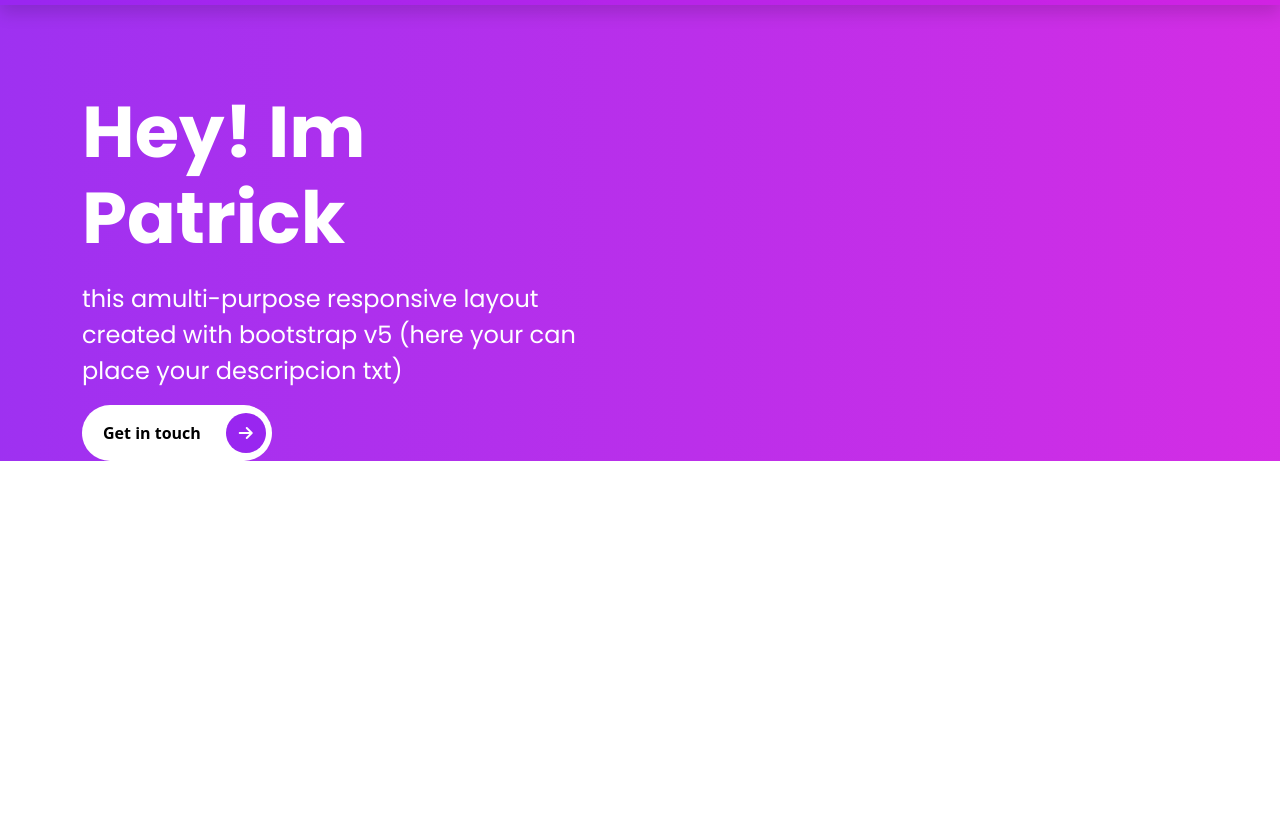
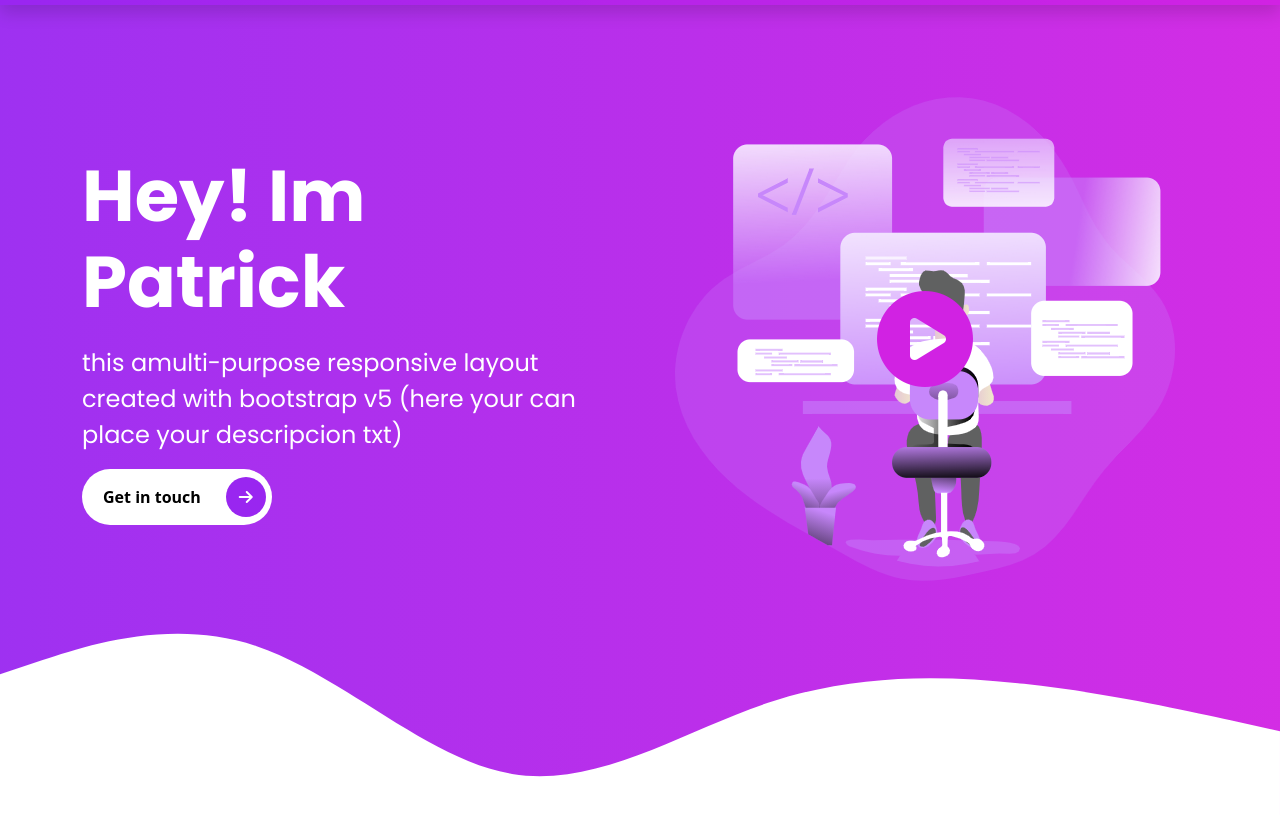
Before and after one commit to brandonOrellana/pagina-bootstrap, a website: page index.html in a window 1280 px wide. Shown: the part 71-886 px from the top of the page. Before the commit the page ends 800 px from the top, so only its background shows below. Drawn offline with Linux system fonts and the light colour scheme.

Commit message:
feat:section without animation

```diff
--- a/index.html
+++ b/index.html
@@ -59,9 +59,20 @@
                 </span>
               </button>
             </div>
-            <div class="col-md-6 intros"></div>
+            <div class="col-md-6 intros text-center">
+              <div class="video-box">
+                <img src="images/arts/intro-section-illustration.png" class="img-fluid" alt="video illustration">
+                <a href="#" class="position-absolute top-50 start-50 translate-middle">
+                  <span>
+                    <i class="fas fa-play-circle"></i>
+                  </span>
+                </a>
+              </div>
+            </div>
           </div>
         </div>
+        <svg xmlns="http://www.w3.org/2000/svg" viewBox="0 0 1440 320"><path fill="#fff" fill-opacity="1" d="M0,96L48,80C96,64,192,32,288,64C384,96,480,192,576,208C672,224,768,160,864,128C960,96,1056,96,1152,106.7C1248,117,1344,139,1392,149.3L1440,160L1440,320L1392,320C1344,320,1248,320,1152,320C1056,320,960,320,864,320C768,320,672,320,576,320C480,320,384,320,288,320C192,320,96,320,48,320L0,320Z"></path></svg>
+
       </section>
 
 
--- a/scss/components/_mixins.scss
+++ b/scss/components/_mixins.scss
@@ -1,5 +1,13 @@
 @use'../custom' as *;
 @mixin gradient {
     background: linear-gradient(to right,rgba($primary,0.95),rgba($secondary,0.95));
+}
 
+//Absolute center
+
+@mixin absoluteCenter{
+    position: absolute;
+    top: 50%;
+    left: 50%;
+    transform: translate(-50%,-50%);
 }
--- a/scss/sections/_intro-section.scss
+++ b/scss/sections/_intro-section.scss
@@ -7,3 +7,22 @@
     width: 100%;
     height: 100%;
 }
+
+.intros{
+    position: relative;
+    .video-box{
+
+        a{
+            //@include absoluteCenter;
+
+
+            span{
+
+                i{
+                    font-size: 6rem;
+                    color: $secondary;
+                }
+            }
+        }
+    }
+}
```
Also changed, not shown: assets/css/style.css, 1 other file.
